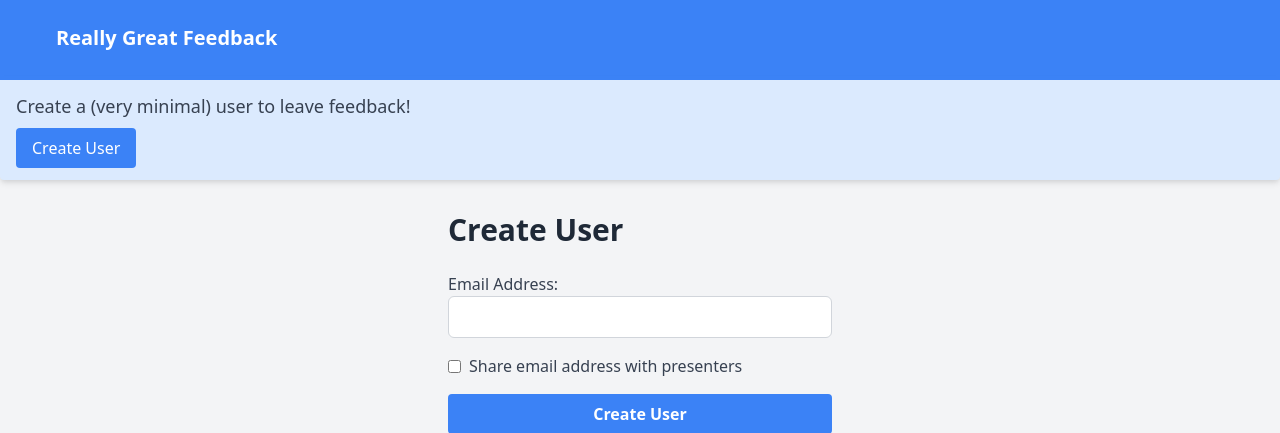
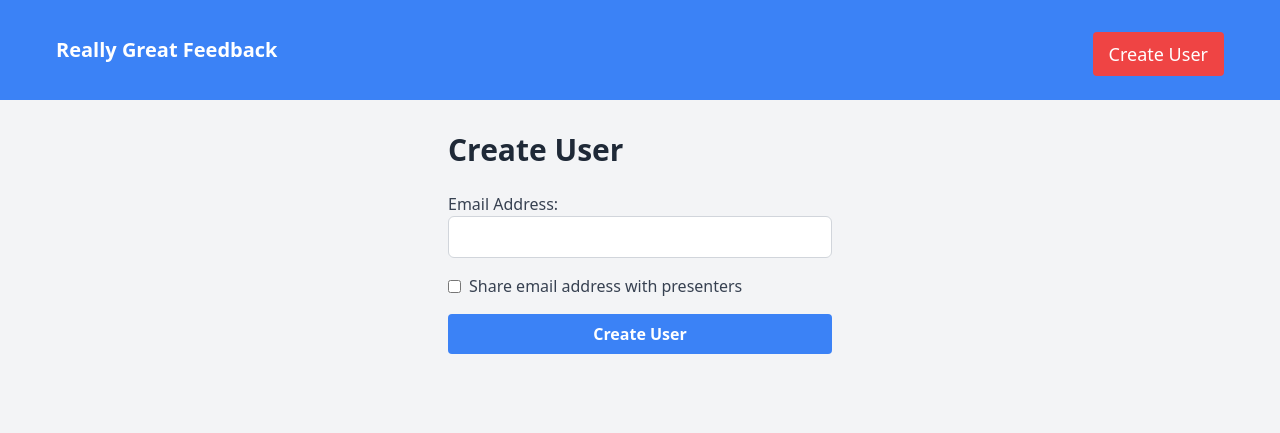
Before and after one commit to mmc102/gimmie_feedback, a FastAPI app: page /user/ in a window 1280 px wide. Shown: the top 433 px of the page. Run offline with FastAPI, Linux system fonts and the light colour scheme.

Commit message:
put banner into nav bar

```diff
--- a/templates/base.html
+++ b/templates/base.html
@@ -18,13 +18,19 @@
                     </div>
                     <div class="flex items-center">
                         <ul class="flex space-x-4">
+                            <p class="text-lg text-gray-700">
+                                {% if user_id in request.session.user %}
+                                Hi, {{request.session.user.email }} 👋
+                            </p>
+                            {% else %}
+                            <a href="/user/" class="mt-2 bg-red-500 hover:bg-red-800 text-white px-4 py-2 rounded inline-block">Create User</a>
+                            {% endif %}
                         </ul>
                     </div>
                 </div>
             </div>
         </nav>
 
-        {% include 'user_banner.html' %}
         <div class="content">
 
             {% block content %}{% endblock %}
--- a/templates/user_banner.html
+++ /dev/null
@@ -1,22 +0,0 @@
-{% block banner %}
-<div id="dismissable-banner" class="bg-blue-100 border-t-4 border-blue-500 rounded-b text-blue-900 px-4 py-3 shadow-md" role="alert">
-    <p class="text-lg text-gray-700">
-        {% if user_id in request.session.user %}
-        Hi, {{request.session.user.email }} 👋
-        {% else %}
-        Create a (very minimal) user to leave feedback!
-
-    </p>
-    <a href="/user/" class="mt-2 bg-blue-500 hover:bg-blue-800 text-white px-4 py-2 rounded inline-block">Create User</a>
-    {% endif %}
-</div>
-<script>
- function dismissBanner() {
-     var banner = document.getElementById("dismissable-banner");
-     if (banner) {
-         banner.style.display = "none";
-     }
- }
-</script>
-
-{% endblock %}
```
